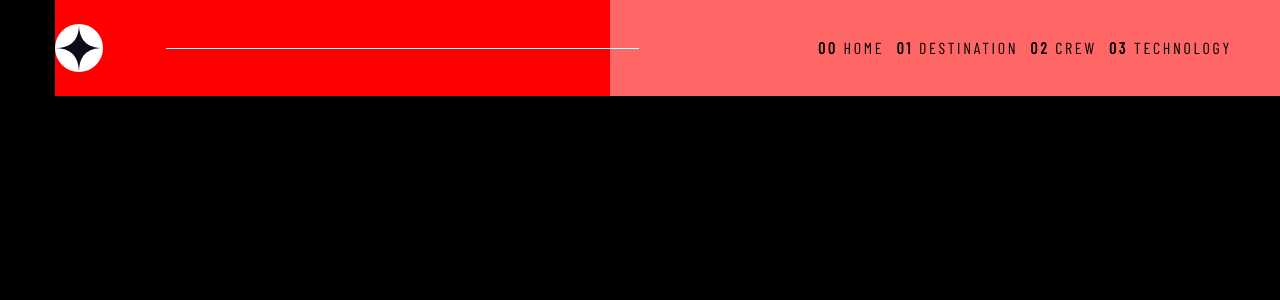
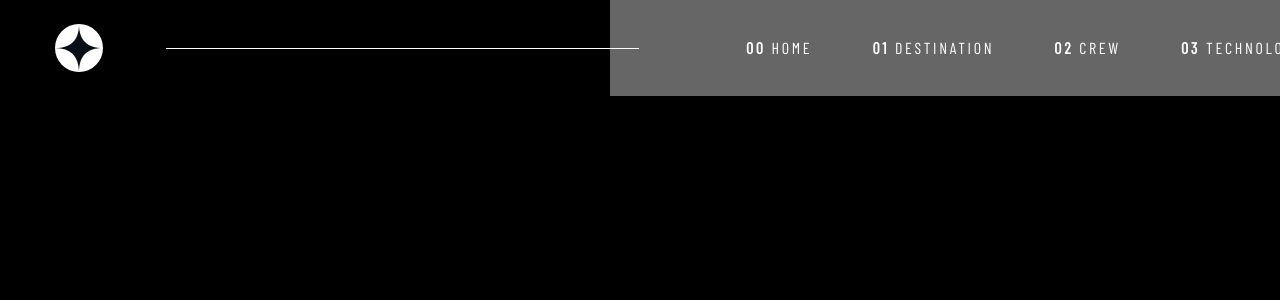
Before and after one commit to iago-guinossi/space-tourism, a React (Vite) app: page / in a window 1280 px wide. Shown: the top 300 px of the page. Built offline with nearby package versions, Linux system fonts and the light colour scheme.

Commit message:
refactor

```diff
--- a/src/components/NavBar/NavBar.tsx
+++ b/src/components/NavBar/NavBar.tsx
@@ -1,14 +1,12 @@
-import styled from "styled-components"
+import styled from "styled-components";
 
-const ContainerNavegation = styled.div`
+const SubContainerNavegation = styled.div`
   width: 1385px;
   height: 96px;
-    margin: 0 0 0 auto ;
-    background-color: red;
-    display:flex;
+  margin: 0 0 0 auto;
+  display: flex;
   align-items: center;
-    position: relative;
-`
+`;
 
 const ContainerTransparentNavegation = styled.div`
   margin-left: auto;
@@ -18,55 +16,65 @@ margin-left: auto;
   display: flex;
   justify-content: center;
   align-items: center;
-`
-const ContainerButtonNavegation = styled.div`
-    justify-content: space-around;
-`
+`;
 
 const Button = styled.button`
-    font-family: 'Barlow Condensed', sans-serif;
+  font-family: "Barlow Condensed", sans-serif;
   font-size: 16px;
   letter-spacing: 2.7px;
   background-color: transparent;
   border: none;
   height: 100%;
-    &:hover{
+  margin: 0 24px;
+  &:hover {
     box-sizing: border-box;
     border-bottom: solid 5px rgba(255, 255, 255, 0.5);
     border-top: solid 5px transparent;
-
   }
-    &:active{
+  &:active {
     box-sizing: border-box;
-        border-bottom: solid 5px #FFFFFF;
+    border-bottom: solid 5px #ffffff;
     border-top: solid 5px transparent;
   }
-`
+`;
 
 const Logo = styled.img`
-width:48px;
+  width: 48px;
   height: 48px;
-`
+`;
 
 const Rectangle = styled.div`
   position: absolute;
   width: 473px;
   height: 1px;
   margin-left: 111px;
-background-color: #FFFFFF;
+  background-color: #ffffff;
+`;
+
+const Link = styled.a`
+    text-decoration: none;
+    color: #FFFFFF;
 `
 
-export function NavBar(){
-    return(
-        <ContainerNavegation>
-            <Logo src="src/assets/logo.svg"/>
-            <Rectangle/>
+export function NavBar() {
+  return (
+    <SubContainerNavegation>
+      <Logo src="src/assets/logo.svg" />
+      <Rectangle />
       <ContainerTransparentNavegation>
-                <Button><b>00</b> HOME</Button>
-                <Button><b>01</b> DESTINATION</Button>
-                <Button><b>02</b> CREW</Button>
-                <Button><b>03</b> TECHNOLOGY</Button>
+        <Button>
+          <Link href="/"><b>00</b> HOME</Link>
+        </Button>
+        <Button>
+          <Link href="/"><b>01</b> DESTINATION</Link>
+        </Button>
+        <Button>
+        <Link href="/"><b>02</b> CREW</Link>
+        </Button>
+        <Button>
+        <Link href="/"><b>03</b> TECHNOLOGY </Link>
+        </Button>
       </ContainerTransparentNavegation>
-        </ContainerNavegation>
-    )
+    </SubContainerNavegation>
+  );
 }
```
Lines whose indentation alone changed are shown as unchanged.
